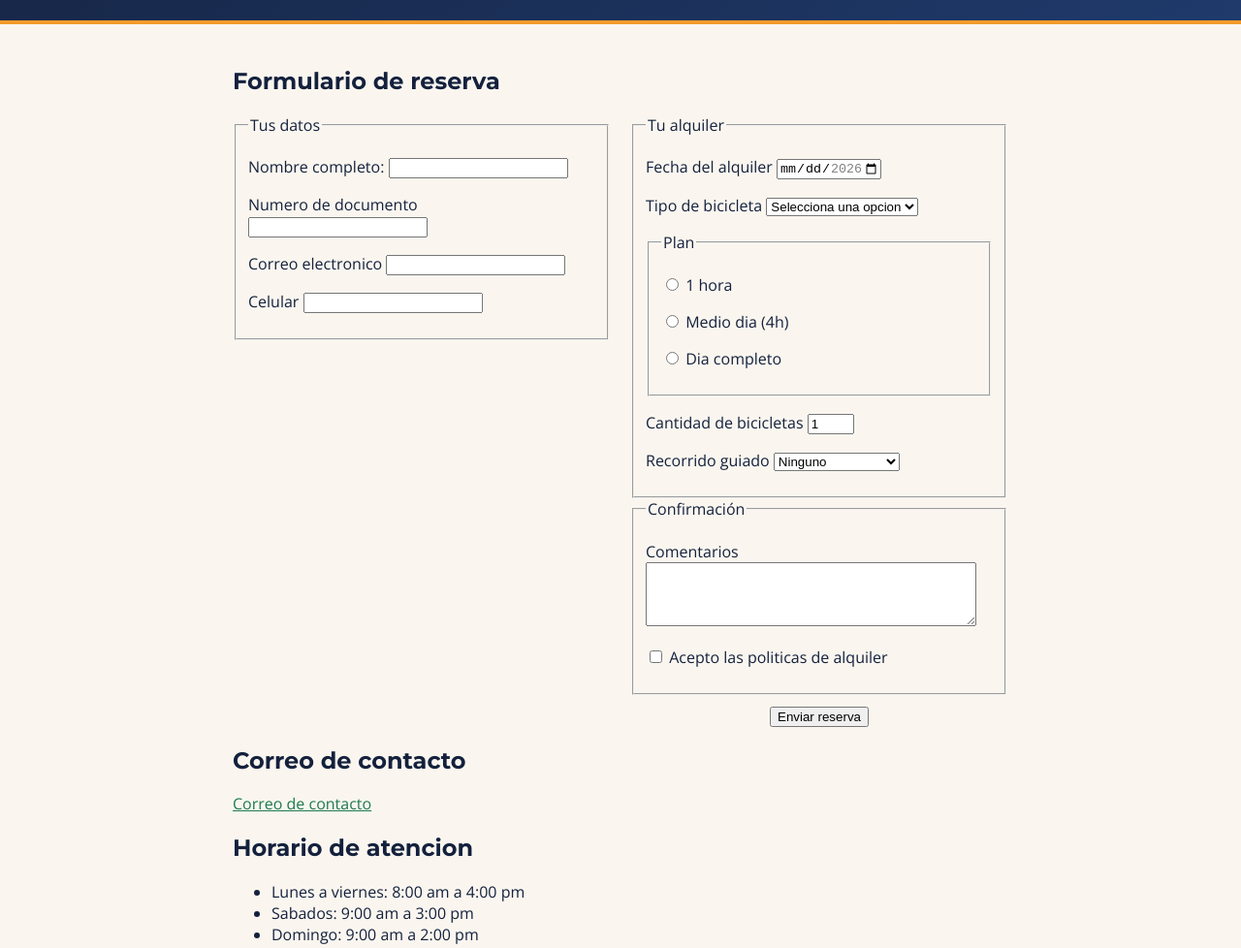
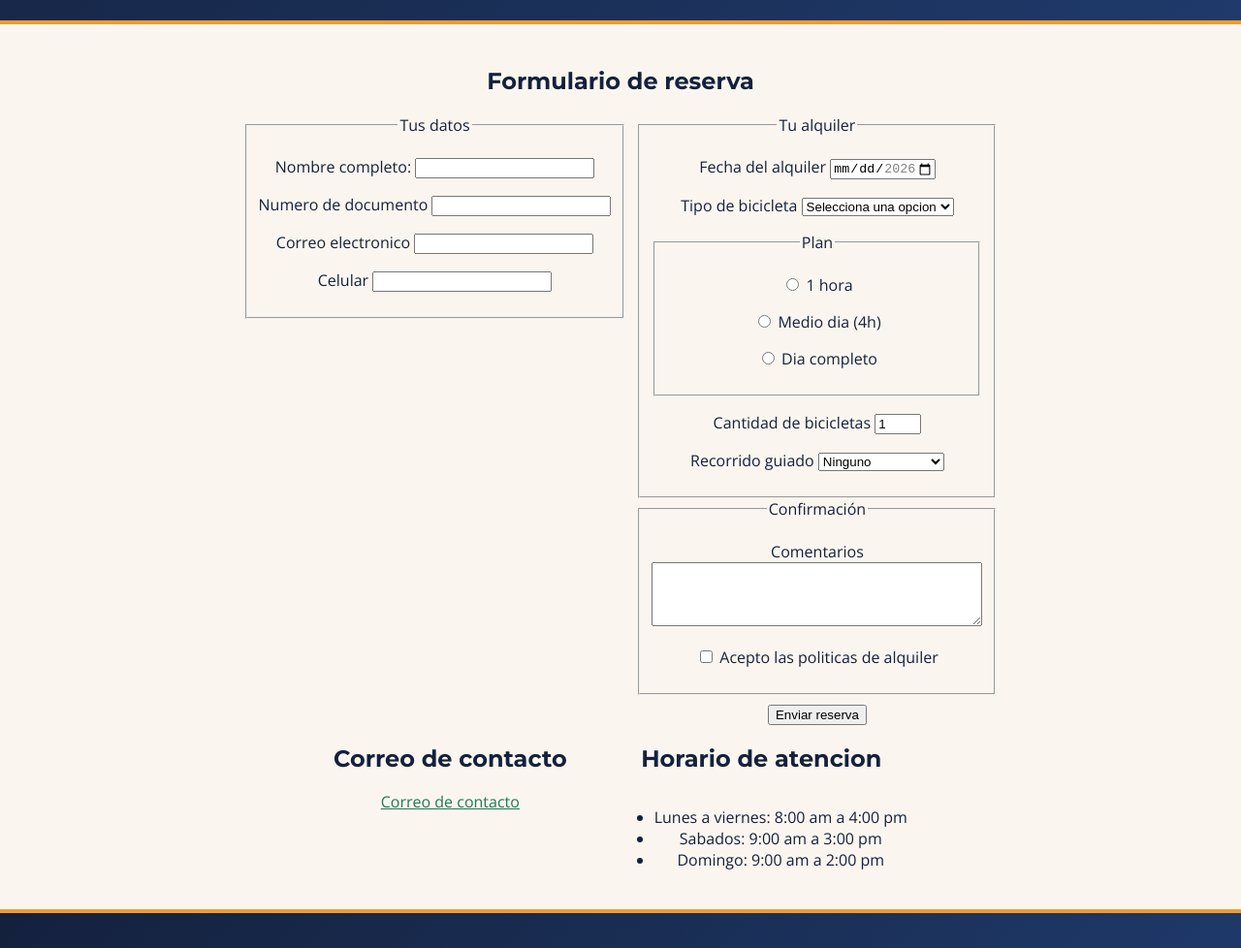
Before and after one commit to JuanmZapata210/Rueda_libre, a plain HTML site: page pages/reservas.html in a window 1280 px wide. Shown: the part 467-1445 px from the top of the page at 97% size. Drawn offline with nearby package versions, Linux system fonts and the light colour scheme.

Commit message:
Feat:Dia 1 listo

```diff
--- a/bitacora.txt
+++ b/bitacora.txt
@@ -146,3 +146,7 @@ Ninguna quedo en texto grande que seria entre 3 y 4.5
 SEMANA 2
 Estrecha poco a poco la ventana del navegador y describe en la bitácora qué ocurre con el encabezado y el pie.
 -Al tener flex-wrap: wrap; lo que pasa es que el cointenido al no caber mas en la fila se va desplazando para abajo y asi con todos para que pueda verse bien en dispositivos mas pequeños
+
+Registra en la bitácora, para cada caso (portada, galería, reservas, fila del formulario, encabezado y pie),
+-Use display: grid; grid-template-columns: repeat(3, 1fr); para las imaganes de las rutas y las bicicletas para que quedaran de a 3 como maximo
+-En el HEADER Y FOOTER use display flex para que me quedaran horizontalmente
--- a/css/style.css
+++ b/css/style.css
@@ -55,12 +55,11 @@ header {
     justify-content: center;
     background: linear-gradient(135deg, var(--azul), #1F3A6B);
     flex-direction: row;
-    justify-content: space-between;
     align-items: center;
     flex-wrap: wrap;
-    gap: 1rem;
+    gap: 1rem 20rem;
     border-bottom: 4px solid var(--naranja);
-    padding: 1.5rem;
+    padding: 1.5rem ;
 
 }
 
@@ -91,9 +90,9 @@ footer a {
 }
 
 main {
-    max-width: 50rem;
+    max-width: 1100px;
     margin: 0 auto;
-    padding: 1.5rem;
+    padding: 1.5rem 2rem;
     flex-wrap: wrap;
 }
 
@@ -107,6 +106,8 @@ main {
 }
 
 #menu a {
+    text-align: center;
+    justify-content: center;
     color: var(--azul);
 }
 
@@ -204,7 +205,7 @@ img {
 }
 .flota-container{
     display: grid;
-    grid-template-columns: repeat(2, 1fr);
+    grid-template-columns: repeat(3, 1fr);
     gap: 50px;
 
 }
@@ -237,17 +238,31 @@ img {
     width: 200px;
 }
 .formulario{
-    display: grid;
-    grid-template-columns: repeat(2, 1fr);
-    gap: 20px;
+    text-align: center;
+    justify-content: center;
+    display: flex;
+    flex-wrap: wrap;
+    gap: 10px;
+}
+.form h2{
+    text-align: center;
+    justify-content: center;
+}
 
-}
 .form-info{
     display: flex;
     flex-direction: column;
 }
 .btn-reserva{
+    margin-top: 5px;
     text-align: center;
+}
+.inf-adicional{
+    display: flex;
     justify-content: center;
-    margin-top: 10px;
+    text-align: center;
+    gap: 70px 50px;
 }
+.inf-adicional ul{
+    display: inline-block;
+}
--- a/pages/reservas.html
+++ b/pages/reservas.html
@@ -30,7 +30,7 @@
         </nav>
     </header>
     <main>
-        <section>
+        <section class="form">
             <h2>Formulario de reserva</h2>
             <form class="formulario" action="../index.html" method="post">
                 <div form-datos>
@@ -130,14 +130,14 @@
                         </p>
                     </fieldset>
                     <div class="btn-reserva">
-                        <button type="submit">Enviar reserva</button>
-                    </div>
+                        <button class="btn-reserva" type="submit">Enviar reserva</button>
                     </div>
 
-
+                </div>
             </form>
 
         </section>
+        <div class="inf-adicional">
             <section>
                 <h2>Correo de contacto</h2>
                 <a href="mailto:correo.hola@ruedalibre.example">Correo de contacto</a>
@@ -150,6 +150,9 @@
                     <li>Domingo: 9:00 am a 2:00 pm</li>
                 </ul>
             </aside>
+
+        </div>
+
     </main>
     <footer>
         <h3>Rueda Libre</h3>
```
Lines whose indentation alone changed are shown as unchanged.
